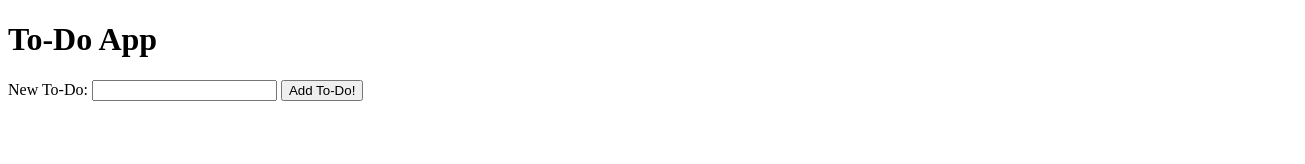
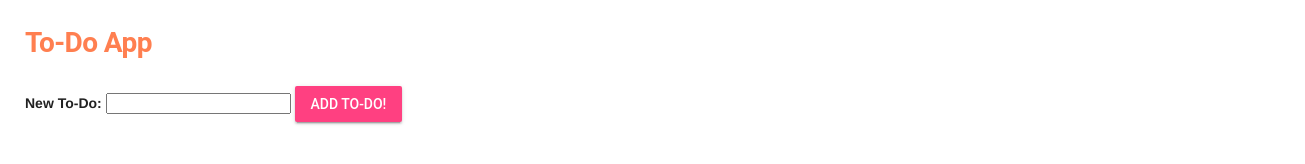
Before and after one commit to ashleyschaerer/to-do-app, a plain HTML site: page index.html in a window 1280 px wide. Shown: the whole page, 1305 px wide, since content can reach past the window. Drawn offline with nearby package versions, Linux system fonts and the light colour scheme.

Commit message:
Checkpoint 23 interfaces:completed

```diff
--- a/app.js
+++ b/app.js
@@ -16,7 +16,7 @@ function onReady(){
     let title = newToDoText.value;
 
 
-    toDos.push(toDoObj);
+    toDos.push(toDos);
     console.log(toDos);
 
     // create a new li
@@ -57,4 +57,3 @@ function onReady(){
 window.onload = function () {
   onReady();
 };
-}
--- a/index.html
+++ b/index.html
@@ -3,14 +3,27 @@
    <head>
      <meta name="viewport" content="width=device-width, initial-scale=1">
      <title>To-Do App</title>
+
+     <!-- Material Design Lite -->
+     <link rel="stylesheet" href="https://fonts.googleapis.com/icon?family=Material+Icons">
+     <link rel="stylesheet" href="https://code.getmdl.io/1.3.0/material.indigo-pink.min.css">
+     <script defer src="https://code.getmdl.io/1.3.0/material.min.js"></script>
+
+
+  <!-- Custom Styles -->
+  <link rel="stylesheet" href="styles/main.css">
+
    </head>
    <body>
+
+
+
      <h1>To-Do App</h1>
 
      <form id="addToDoForm">
        <label for="newToDoText">New To-Do:</label>
        <input type="text" id="newToDoText">
-       <button type="submit">Add To-Do!</button>
+       <button class="mdl-button mdl-js-button mdl-button--raised mdl-js-ripple-effect mdl-button--accent">Add To-Do!</button>
      </form>
 
      <ul id="toDoList">
@@ -21,3 +34,5 @@
 
    </body>
  </html>
+
+ <!-- <button type="submit">Add To-Do!</button> -->
--- /dev/null
+++ b/styles/main.css
@@ -0,0 +1,14 @@
+body {
+
+  padding-left: 25px;
+}
+
+h1 {
+  color: coral;
+  font-weight: bold;
+  font-size: 2rem;
+}
+
+label {
+  font-weight: bold;
+}
```
